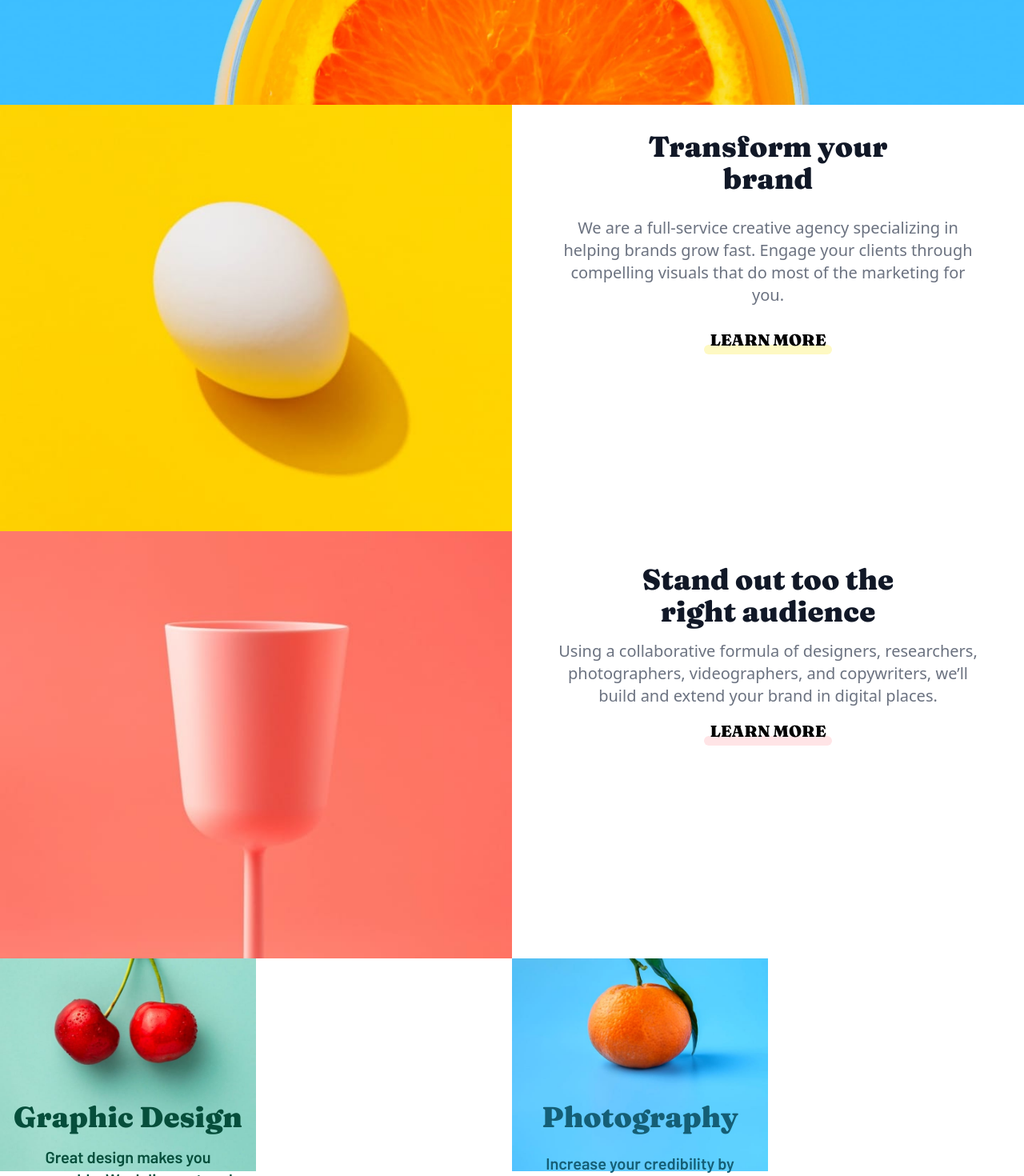
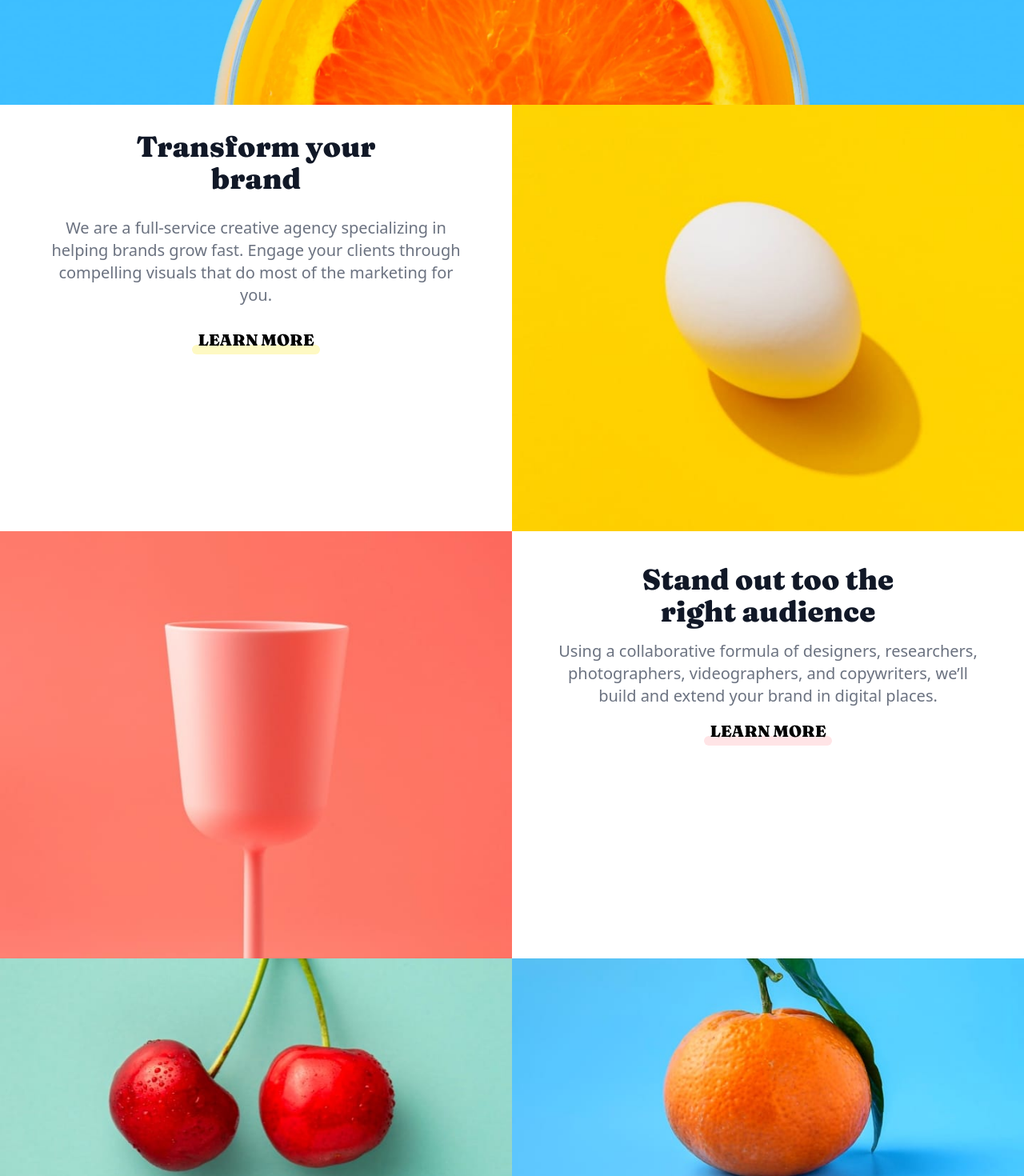
Before and after one commit to timbosTours/Frontend-Mentor-Sunnyside-Agency, a Next.js app: page / in a window 1280 px wide. Shown: the part 580-2050 px from the top of the page at 80% size. Built offline with nearby package versions, Linux system fonts and the light colour scheme.

Commit message:
grid md:

```diff
--- a/components/Content.tsx
+++ b/components/Content.tsx
@@ -20,7 +20,7 @@ const barlow = Barlow({
 function Content() {
     return (
         <>
-            <div className="md:grid md:grid-cols-2 md:grid-rows-2">
+            <section className="md:grid md:grid-cols-2">
             <Image
             className="md:hidden"
             src='/images/mobile/image-transform.jpg'
@@ -28,14 +28,7 @@ function Content() {
             width={800}
             height={1000}
         />
-            <Image
-            className=" max-md:hidden"
-            src='/images/desktop/image-transform.jpg'
-            alt="egg"
-            width={800}
-            height={1000}
-        />
-    <section className="h-96 text-center m-8 ">
+    <div className="h-96 text-center m-8 md:h-80 ">
             <div className={"text-gray-900 text-4xl weight"}>
             <h1 className={fraunces.className}>Transform your <br /> brand</h1>
             </div>
@@ -48,7 +41,14 @@ function Content() {
                 >LEARN MORE</Link>
                 <UnderlineYellow/>
             </div>
-            </section>
+            </div>
+            <Image
+            className=" max-md:hidden md:flex-col-reverse"
+            src='/images/desktop/image-transform.jpg'
+            alt="egg"
+            width={1000}
+            height={1000}
+        />
             <Image
             className="md:hidden"
             src='/images/mobile/image-stand-out.jpg'
@@ -60,10 +60,10 @@ function Content() {
             className=" max-md:hidden"
             src='/images/desktop/image-stand-out.jpg'
             alt="cup"
-            width={800}
+            width={1000}
             height={1000}
             />
-            <section className="h-96 text-center m-10">
+            <div className="h-96 text-center m-10 md:h-80">
             <div className={"text-gray-900 text-4xl weight"}>
             <h1 className={fraunces.className}>Stand out too the <br /> right audience</h1>
             </div>
@@ -75,8 +75,8 @@ function Content() {
                 >LEARN MORE</Link>
                 <UnderlineRose/>
             </div>
-            </section>
-            <div className="relative md:w-1/2">
+            </div>
+            <div className="relative ">
             <Image
                 className="md:hidden"
             src='/images/mobile/image-graphic-design.jpg'
@@ -85,10 +85,10 @@ function Content() {
             height={1000}
                 />
             <Image
-                className="max-md:hidden w-screen"
+                className="max-md:hidden"
             src='/images/desktop/image-graphic-design.jpg'
             alt="cherry"
-            width={800}
+            width={1000}
             height={1000}
                 />
                 <div className="absolute top-2/3 text-center text-4xl text-emerald-900">
@@ -98,7 +98,7 @@ function Content() {
                     </div>
                 </div>
             </div>
-            <div className="relative m-0 p-0 md:w-1/2">
+            <div className="relative m-0 p-0 ">
             <Image
                 className="md:hidden"
             src='/images/mobile/image-photography.jpg'
@@ -110,7 +110,7 @@ function Content() {
                 className="max-md:hidden"
             src='/images/desktop/image-photography.jpg'
             alt="orange"
-            width={800}
+            width={1000}
             height={1000}
                 />
                 <div className="absolute top-2/3 text-center text-4xl text-cyan-800">
@@ -120,7 +120,7 @@ function Content() {
                     </div>
                 </div>
                 </div>
-            </div>
+            </section>
         <Testimonials/>
         </>
     )
```
